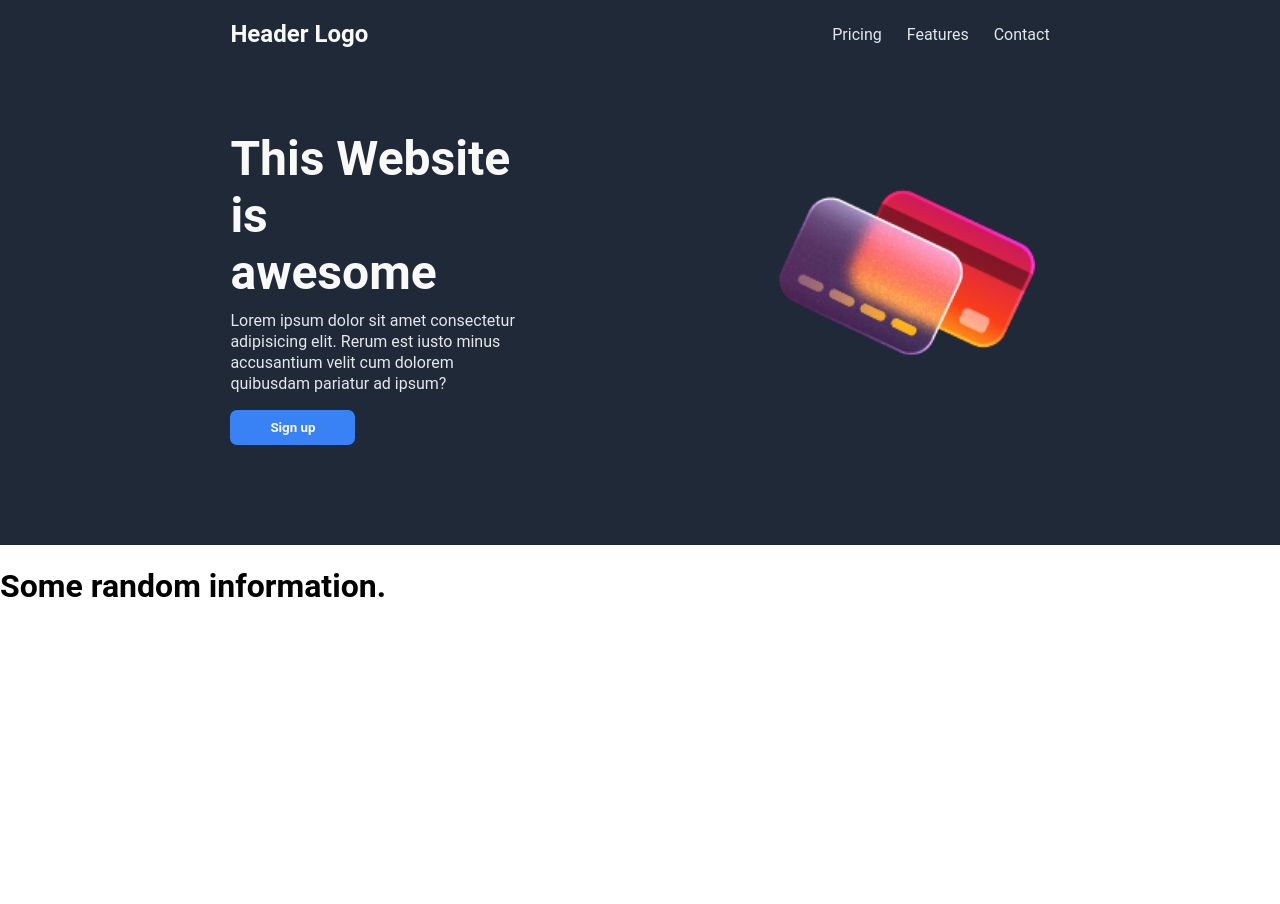
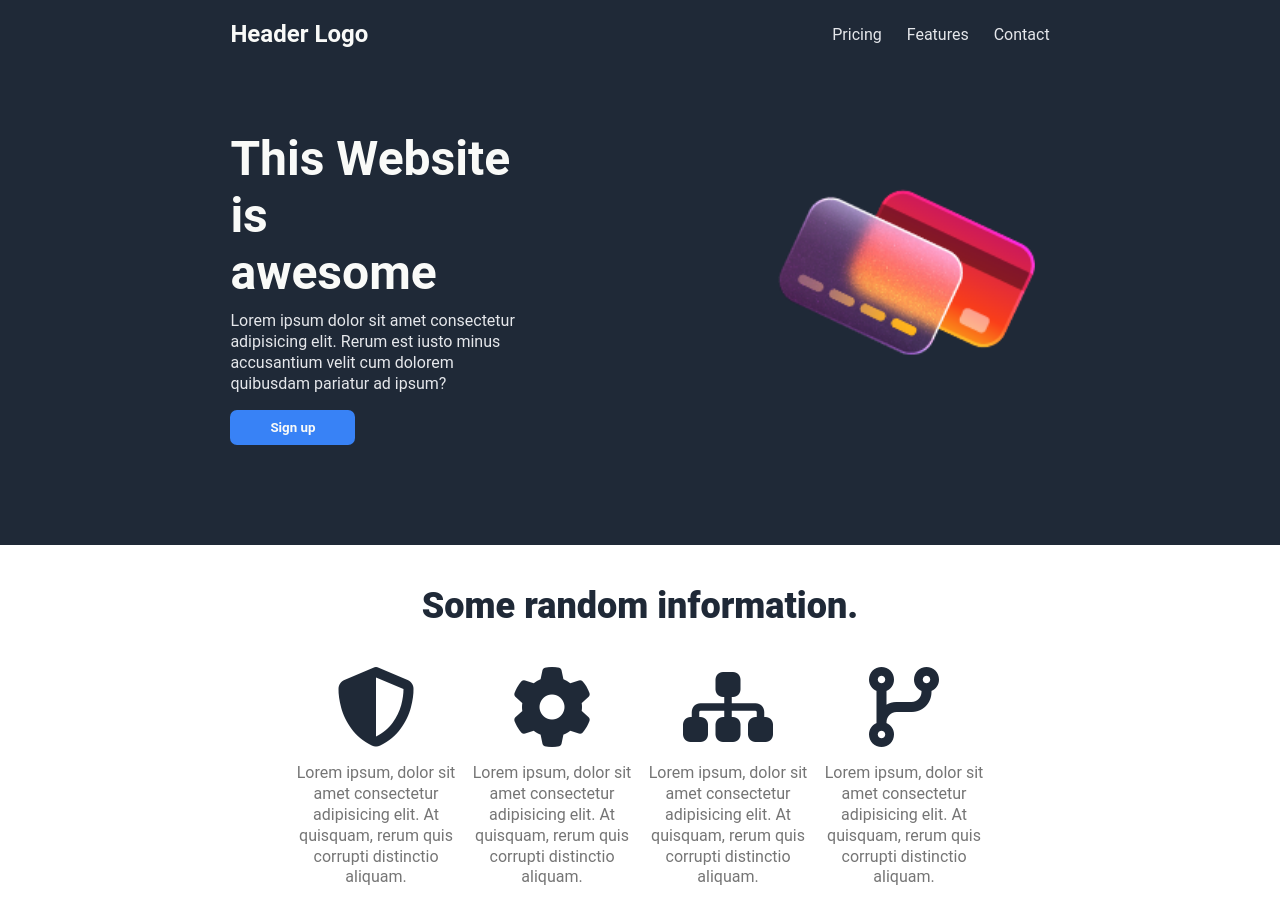
Before and after one commit to Tahahosseini/Odin-landing, a plain HTML site: page index.html in a window 1280 px wide. Before the commit the page ends 800 px from the top, so only its background shows below. Drawn offline with Linux system fonts and the light colour scheme.

Commit message:
Add info section + styles

```diff
--- a/index.html
+++ b/index.html
@@ -43,13 +43,43 @@
     <!-- Some Random Info -->
     <div class="container info">
       <h1 class="info-heading">Some random information.</h1>
-      <div class="container">
+
+      <div class="container icon-container">
         <!-- Icons -->
-        <div class="column icontext"></div>
-        <div class="column icontext"></div>
-        <div class="column icontext"></div>
-        <div class="column icontext"></div>
+        <div class="column">
+          <i class="fa-solid fa-shield-halved fa-5x"></i>
+          <p>
+            Lorem ipsum, dolor sit amet consectetur adipisicing elit. At
+            quisquam, rerum quis corrupti distinctio aliquam.
+          </p>
+        </div>
+        <div class="column">
+          <i class="fa-solid fa-gear fa-5x"></i>
+          <p>
+            Lorem ipsum, dolor sit amet consectetur adipisicing elit. At
+            quisquam, rerum quis corrupti distinctio aliquam.
+          </p>
+        </div>
+        <div class="column">
+          <i class="fa-solid fa-sitemap fa-5x"></i>
+          <p>
+            Lorem ipsum, dolor sit amet consectetur adipisicing elit. At
+            quisquam, rerum quis corrupti distinctio aliquam.
+          </p>
+        </div>
+        <div class="column">
+          <i class="fa-solid fa-code-branch fa-5x"></i>
+          <p>
+            Lorem ipsum, dolor sit amet consectetur adipisicing elit. At
+            quisquam, rerum quis corrupti distinctio aliquam.
+          </p>
+        </div>
       </div>
     </div>
+
+    <script
+      src="https://kit.fontawesome.com/1b0cc22656.js"
+      crossorigin="anonymous"
+    ></script>
   </body>
 </html>
--- a/style.css
+++ b/style.css
@@ -92,3 +92,36 @@ a {
   height: 110px;
   scale: 150%;
 }
+
+/* INFROMATION SECTION */
+
+.info {
+  padding: 0;
+  justify-content: center;
+  flex-wrap: wrap;
+}
+
+.info-heading {
+  font-size: 36px;
+  color: #1f2937;
+  font-weight: 900;
+  width: 100%;
+  text-align: center;
+  margin: 40px;
+}
+
+.icon-container {
+  justify-content: center;
+  flex: 1;
+  max-width: 55%;
+}
+
+.column {
+  text-align: center;
+  color: #1f2937;
+}
+
+.column p {
+  color: #757575;
+  line-height: 1.3rem;
+}
```
